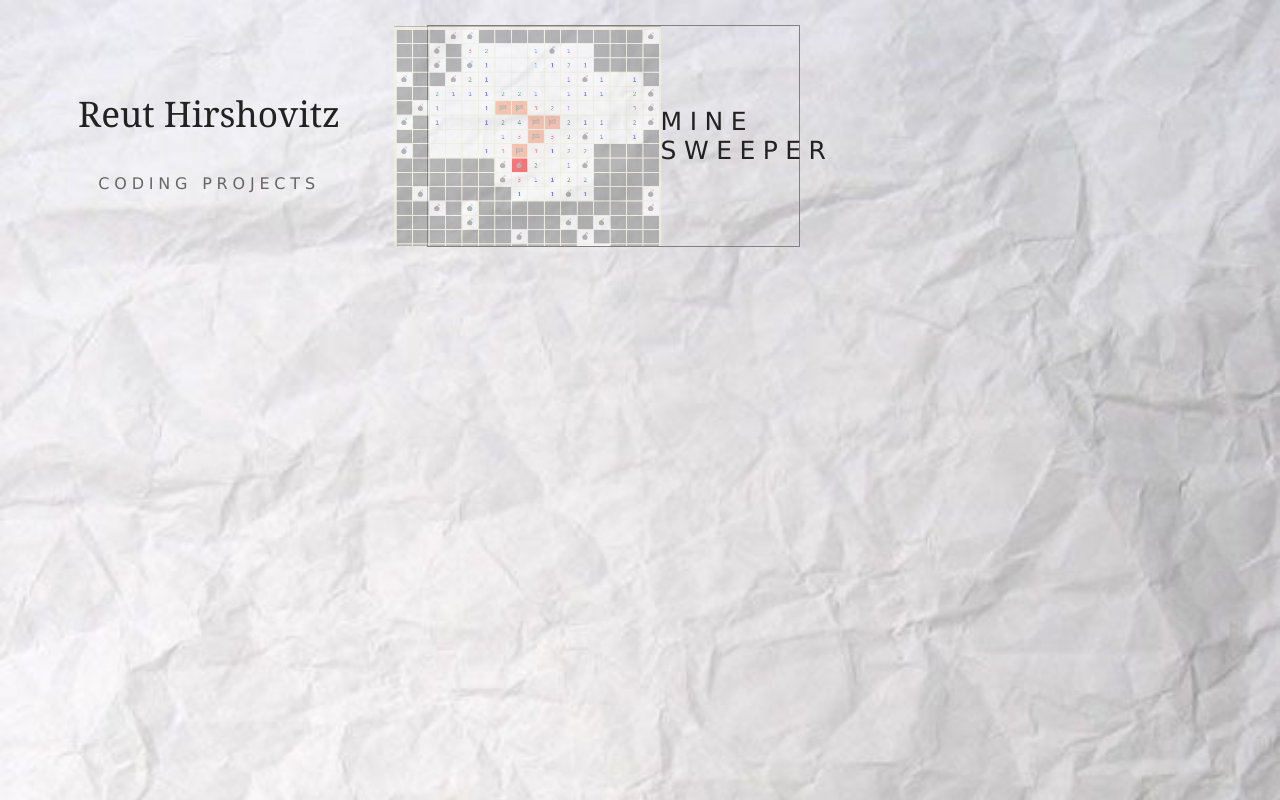
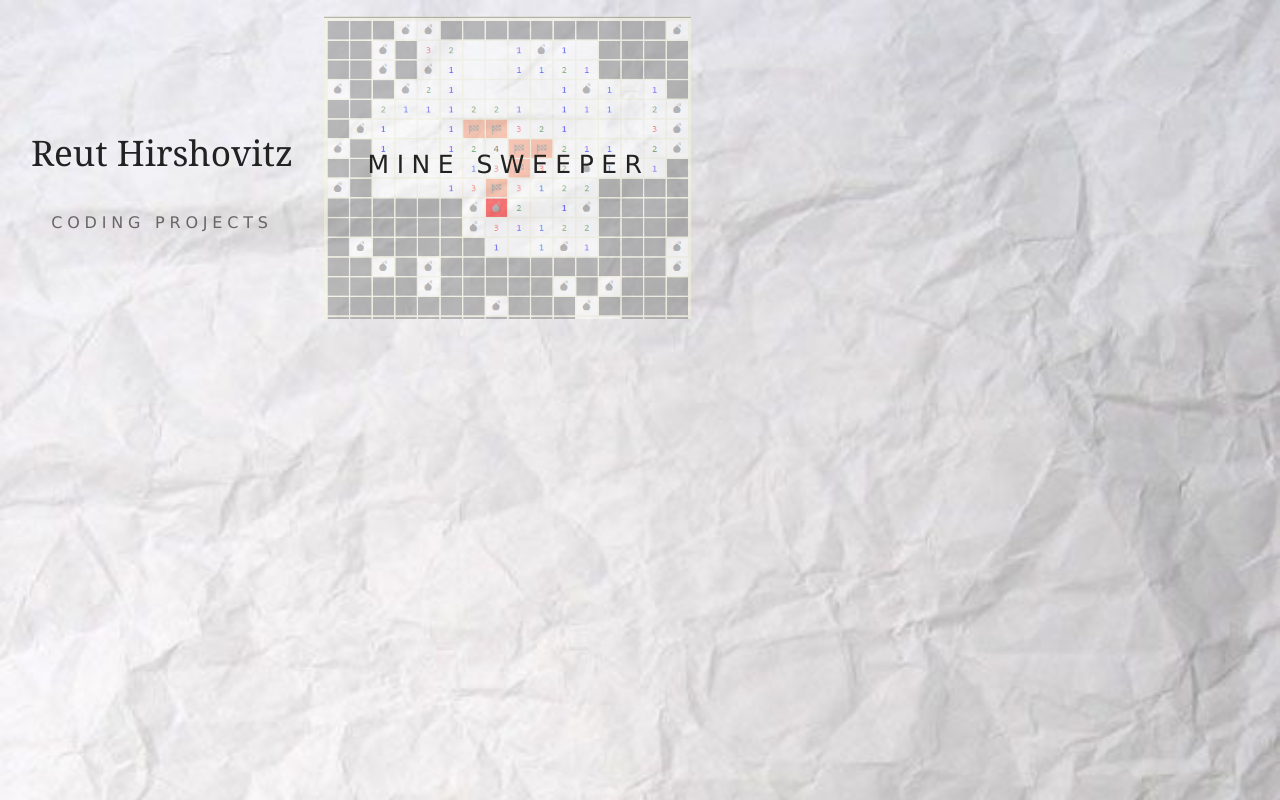
Before and after one commit to reuthi/portfolio, a plain HTML site: page index.html in a window 1280 px wide. Drawn offline with Linux system fonts and the light colour scheme.

Commit message:
fixing the grid

```diff
--- a/css/myStyle.css
+++ b/css/myStyle.css
@@ -1,55 +1,41 @@
 .protpolioContainer {
+    position: absolute;
     display: flex;
     flex-direction: row;
-    align-items:stretch;
-
 }
 
 .menu {
-    /*width: 350px;*/
-    /*height: 600px;*/
-    /*border: 1px solid black;*/
-    /*float: left;*/
-    /*margin: 5px; */
-    width: 35%;
     display: flex;
     flex-direction: column;
     align-items: center;
     justify-content: center;
-
+    flex-wrap: wrap;
+    flex: 0 0 3em;
+    margin: 3%;
+    white-space: nowrap
 }
 
 .gamesContainer {
-    width: 75%;
     display: flex;
-    flex-direction: row;
+    justify-content: space-around;
+    align-items: stretch;
+    padding: 0;
     flex-wrap: wrap;
-    /*align-items: stretch;*/
-    /*justify-content: flex-start;*/
-
+    flex: 0 0 50%
 }
 
 
 .game {
-    /*height: 220px;
-    width: 400px;
-    margin: 30px;*/
-    /*float: left;*/
-    /*flex: 0 0 50%;*/
-    width: 43%;
-    margin: 2%;
-    border: 1px solid grey;
-    display: flex;
-    align-items: center;
-    justify-content: center;
+  margin: 2%;
 }
 
 img {
-    height: 220px;
-    width: 400px;
-    opacity: 0.50;
-    position: relative;
-    cursor:pointer;
+    max-width:100%;
+    max-height:100%;
+    min-width: 1%;
+    position:relative;
+    overflow:hidden;
+    opacity: 0.5
 }
 
 .game1 h3 {
@@ -59,24 +45,22 @@ img {
 	font-variant: normal;
 	text-transform: uppercase;
     color: #222;
-	/*text-align: center;*/
+	text-align: center;
 	letter-spacing: 0.3em;
-    /*position: absolute;*/
-    /*top: 105px;*/
-    /*left: 480px;*/
     cursor:pointer;
+    position: absolute;
+    top: 35%;
+    left: 47%;
 }
 
 body {
-  background-image: url('background.jpg');
+  background-image: url('../img/background.jpg');
   background-size: cover;
 }
 
 .headline {
     font-family: Georgia, "Times New Roman", Times, serif;
     font-size: 2.2em;
-	/*margin-top: 170px; margin-bottom: 0px;*/
-	/*text-align: center;*/
     font-weight: normal;
     color: #222;
 }
@@ -88,7 +72,5 @@ body {
 	font-variant: normal;
 	text-transform: uppercase;
 	color: #666666;
-    /*margin-top: 10px;*/
-	/*text-align: center;*/
 	letter-spacing: 0.3em;
 }
```
Also changed, not shown: index.html (+2 -3 lines), img/background.jpg (renamed from css/background.jpg).
